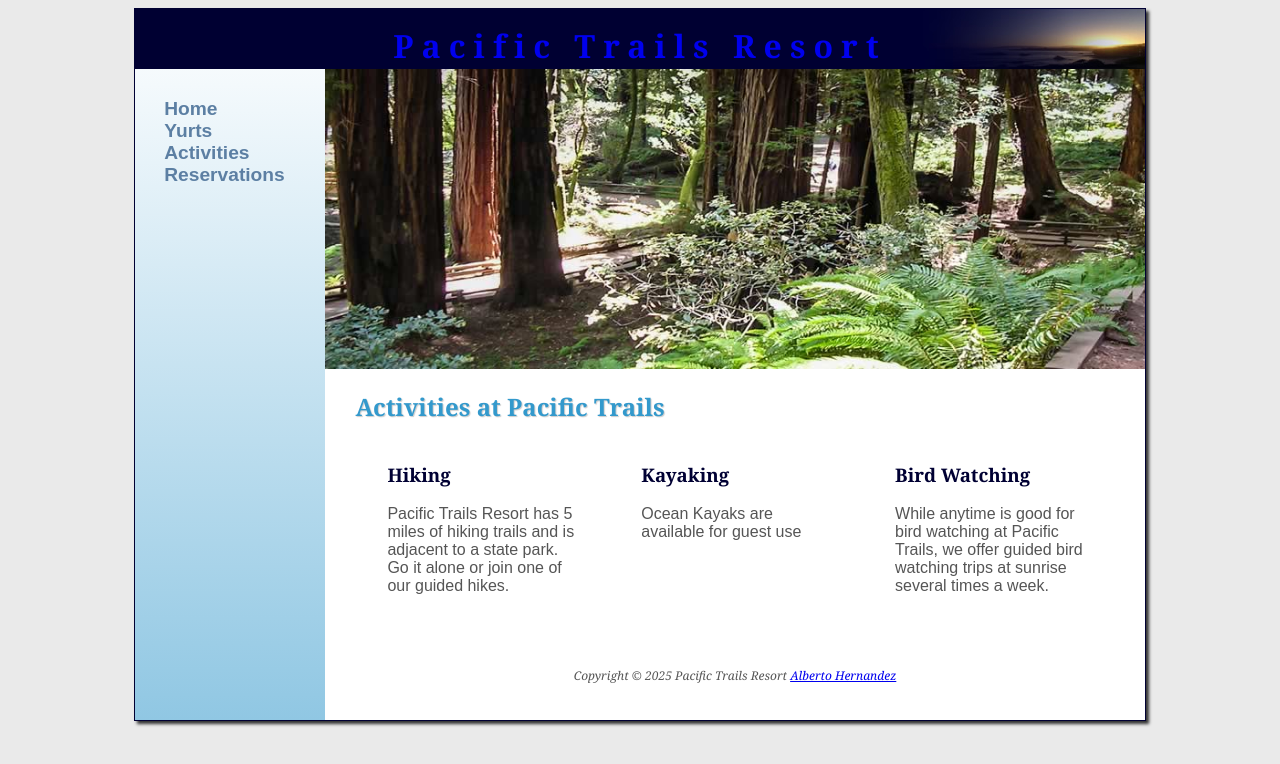
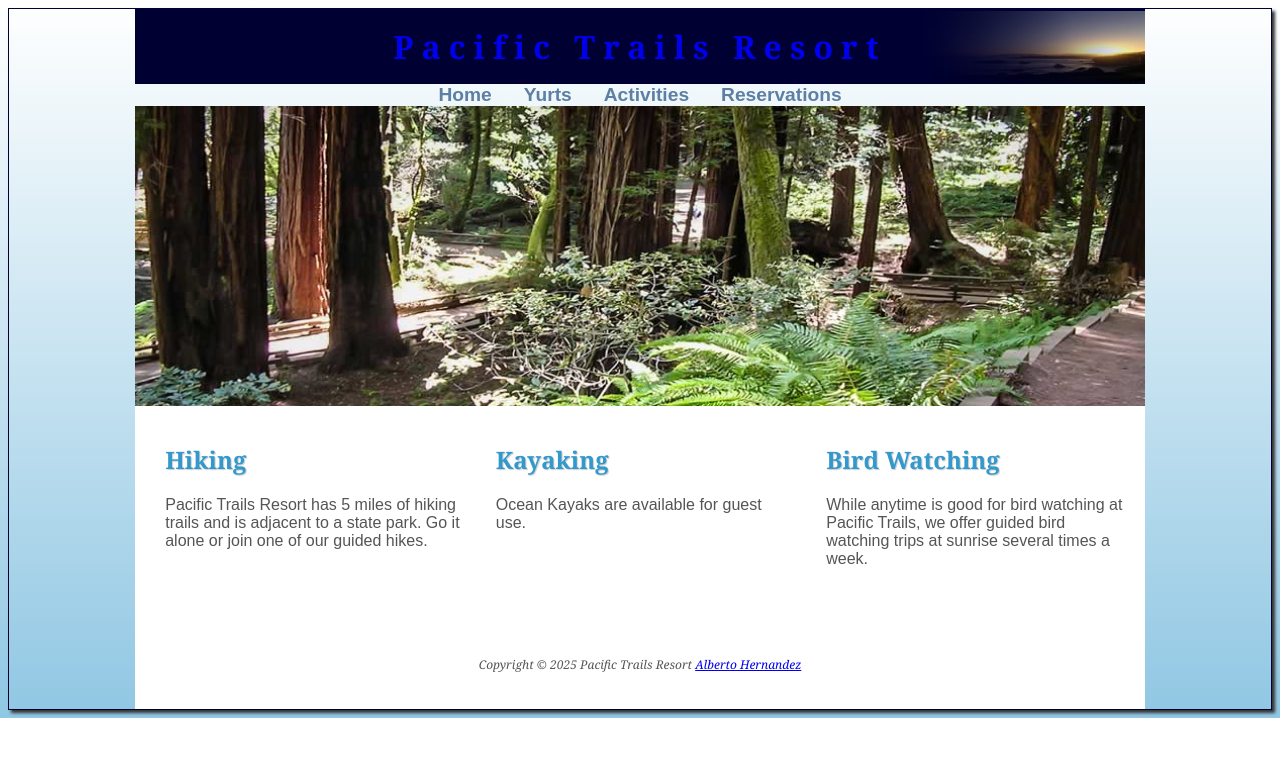
Before and after one commit to 223bullet/cis152, a plain HTML site: page cis152/chapter8/ch8pacific/activities.html in a window 1280 px wide. Drawn offline with Linux system fonts and the light colour scheme.

Commit message:
Add files via upload

```diff
--- a/cis152/chapter7/ch7pacific/pacific.css
+++ b/cis152/chapter7/ch7pacific/pacific.css
@@ -96,6 +96,9 @@ h1{
     dt{
         color: #003;
     }
+    address {
+        font-style: normal; /* fsi */
+    }
     footer{
         background-color: #fff; /*bgc#fff */
         font-size: 75%; /* fz75% */
--- a/chapter7/ch7pacific/activities.html
+++ b/cis152/chapter8/ch8pacific/activities.html
@@ -23,23 +23,27 @@
 </nav>
 <div id="trailhero"></div>
 <main>
- <h2>Activities at Pacific Trails</h2>
+   <div class="card-row">
 
- <!-- h3{}+p{} -->
   <section>
-<h3>Hiking</h3>
-<p>Pacific Trails Resort has 5 miles of hiking trails and is adjacent to a state park. Go it alone or join one of our guided hikes.</p>
+    <h2>Hiking</h2>
+    <p>
+    Pacific Trails Resort has 5 miles of hiking trails and is adjacent to a state park. Go it alone or join one of our guided hikes.
+</p>
 </section>
 
 <section>
-<h3>Kayaking</h3>
-<p>Ocean Kayaks are available for guest use</p>
+<h2>Kayaking</h2>
+<p>Ocean Kayaks are available for guest use.</p>
 </section>
 
 <section>
-<h3>Bird Watching</h3>
-<p>While anytime is good for bird watching at Pacific Trails, we offer guided bird watching trips at sunrise several times a week.</p>
+<h2>Bird Watching</h2>
+<p>
+  While anytime is good for bird watching at Pacific Trails, we offer guided bird watching trips at sunrise several times a week.
+</p>
 </section>
+</div>
  </main>
 
 <!--    footer>p*2 -->
--- /dev/null
+++ b/cis152/chapter8/ch8pacific/pacific.css
@@ -0,0 +1,195 @@
+* {
+  box-sizing: border-box;
+}
+html {
+  scroll-behavior: smooth; /* sb:smooth*/
+}
+
+body {
+  background-image: linear-gradient(to bottom, #fff, #90c7e3);
+  background-repeat: no-repeat;
+  border: 1px solid #003; /*bd*/
+  box-shadow: 3px 3px 3px #333;
+  color: #555; /* c#fff */
+  font-family: Arial, "Helvetica Neue", Helvetica, sans-serif;
+}
+#wrapper {
+  margin: auto; /* centers wrapper horizontally */
+  max-width: 75rem; /* limits wrapper width to 75rem */
+  width: 80%; /* wrapper takes up 80% of viewport width */
+}
+header {
+  background-color: #000032; /* dark blue background */
+  background-image: url(images/sunset.jpg); /*header image*/
+  background-position: right; /* image aligned to right */
+  background-repeat: no-repeat; /* image does not repeat */
+  color: #fff; /* white text color */
+  height: auto; /* header can expand or shrink automatically */
+  padding: 1rem; /* space above header content */
+  text-align: center; /* centers header text horizontilly */
+}
+header a {
+  text-decoration: none;
+}
+header a :link {
+ color: #fff;
+}
+
+header a:visited {
+  color: #fff;
+}
+header a:hover {
+  color: #90c7e3;
+}
+nav {
+  font-size: 120%; /* increases font size by 20% */
+  font-weight: bold; /* makes nav text bold */
+  padding: 0; /* space around nav content */
+  text-align: center; /* centers nav text */
+}
+nav ul {
+  list-style-type: none;   /* removes bullet points */
+  margin: 0;               /* removes default margin */
+  padding-left: 0;         /* removes default left padding */
+  display: flex;           /* uses flexbox for layout */
+  flex-direction: column;  /* stacks nav items vertically */
+  align-items: stretch;    /* stretches nav items to fill width */
+  max-width: 100%;         /* nav ul can't exceed container width */
+  box-sizing: border-box;  /* includes padding/border in width */
+  flex-wrap: wrap;         /* allows nav items to wrap if needed */
+}
+
+nav li {
+    border-bottom: 1px solid #003; /* thin dark blue line below each item */
+    padding: 0.5rem 0;  /* vertical padding for nav items */
+    max-width: 100%;   /* nav item can't exceed container width */
+    box-sizing: border-box;  /* includes padding/border in width */
+}
+nav a {
+  text-decoration: none; /* removes underline from links */
+}
+nav a:link {
+  color: #5c7fa3; /*blue color for unvisited links */
+}
+nav a:visited {
+  color: #344873; /* darker blue for visited links*/
+}
+nav a:hover {
+  color: #a52a2a; /* red color when hovering over links */
+}
+main {
+  background-color: #fff; /* white background for main content */
+
+  padding: 0.0625rem 1.25rem 1.25rem 1.875rem; /* spacing around content */
+  }
+section {
+  padding: 1rem 0; /* plrem-0 */}
+
+h1,
+h2,
+h3,
+footer {
+  font-family: Georgia, "Times New Roman", serif; /* fft*/
+}
+h1 {
+  letter-spacing: 0.25em; /* 1s:0.25em */
+  margin-bottom: 0; /* mb0 */
+  margin-top: 0; /* mt0 */
+}
+
+h2 {
+  color: #39c; /* c#39c */
+  text-shadow: 1px 1px 1px #ccc; /* ts:1px 1px 1px #ccc */
+}
+h3 {
+  color: #003; /* c#003 */
+}
+
+address {
+  font-style: normal;
+}
+footer {
+  background-color: #fff; /*bgc#fff */
+  font-size: 75%; /* fz75% */
+  text-align: center;
+  font-style: italic;
+  padding: 2em;
+  max-width: 100vw; /*Ensures footer never exceeds viewport width */
+  overflow-wrap: break-word; /*Allows long words to broken and wrapped onto to the next line */
+}
+
+.resort {
+  color: #5c7fa3; /*c#5c7fa3*/
+  font-weight: bold; /* fwb */
+}
+#homehero,
+#yurthero,
+#trailhero {
+  background-repeat: no-repeat; /* bgr:norepeat */
+  background-size: cover; /* bgc:cover */
+  height: 18.75rem; /* h18.75rem */
+}
+#homehero {
+  background-image: url(images/coast2.jpg); /* bgimg;url (images/coast2.jpg) */
+}
+#yurthero {
+  background-image: url(images/yurt.jpg); /* bgimg;url (images/yurt.jpg) */
+}
+#trailhero {
+  background-image: url(images/trail.jpg); /* bgimg;url (images/trail.jpg) */
+}
+.card-row {
+    display: flex; /*Enables flexbox layout*/
+    flex-direction: column; /*Aligns children in a column*/
+    gap: 1rem; /* Adds space between items */
+    max-width: 100vw; /* Ensures card row never exceeds viewport width */
+    box-sizing: border-box; /* Includes padding and border in the element's total width and height */
+    overflow: auto; /* Adds scollbars if content overflows */
+}
+.card-row section {
+  max-width: 100%; /* Ensures each section never exceeds the card row width */
+  box-sizing: border-box; /* Includes padding and border in the element's total width and height */
+  overflow-wrap: break-word; /* Allows long words to be broken and wrapped onto the next line */
+}
+@media (max-width: 32.5rem) {
+  body {
+    background-image: none;
+    border: none;
+    box-shadow: none;
+    margin: 0; /* Remove body margin */
+  }
+  #wrapper {
+    width: 100%; /* Fill viewport width */
+    max-width: 100%; /* Remove max-width limit */
+    margin: 0; /* Remove auto margin for edge-to-edge */
+    padding: 0; /* Remove wrapper padding */
+  }
+  header {
+    background-image: none; /* bgimg: none */
+    padding: 0; /* p:0 */
+  }
+  footer {
+    padding: 1em; /* p:1em */
+  }
+}
+@media (min-width: 37.5rem) {
+  nav ul {
+    flex-direction: row; /* fd:row */
+    justify-content: center; /* jc:center */
+    align-items: center; /* ai:center*/
+  }
+  nav li {
+    border-bottom: none; /* bb:none */
+    padding: 0 1rem; /* p:0 1rem */
+    max-width: none; mw:none
+  }
+  .card-row {
+    flex-direction: row; /* fd:row */
+    gap: 2rem; /* g:2rem */
+    max-width: 100vw; /* mw:100vw */
+  }
+  .card-row section {
+    flex: 1 1 0; /* f:1 1 0 */
+    max-width: 100%; /* mw:100% */
+  }
+}
```
Also changed, not shown: cis152/chapter8/ch8pacific/index.html (renamed from chapter7/ch7pacific/index.html, +0 -1 lines), cis152/chapter8/ch8pacific/yurts.html (renamed from chapter7/ch7pacific/yurts.html, +4 -2 lines), cis152/chapter8/ch8pacific/images/coast.jpg (added), cis152/chapter8/ch8pacific/images/coast2.jpg (added), cis152/chapter8/ch8pacific/images/favicon.ico (added), cis152/chapter8/ch8pacific/images/marker.gif (added), cis152/chapter8/ch8pacific/images/sunset.jpg (added), cis152/chapter8/ch8pacific/images/trail.jpg (added), cis152/chapter8/ch8pacific/images/yurt.jpg (added), 1 other file.
